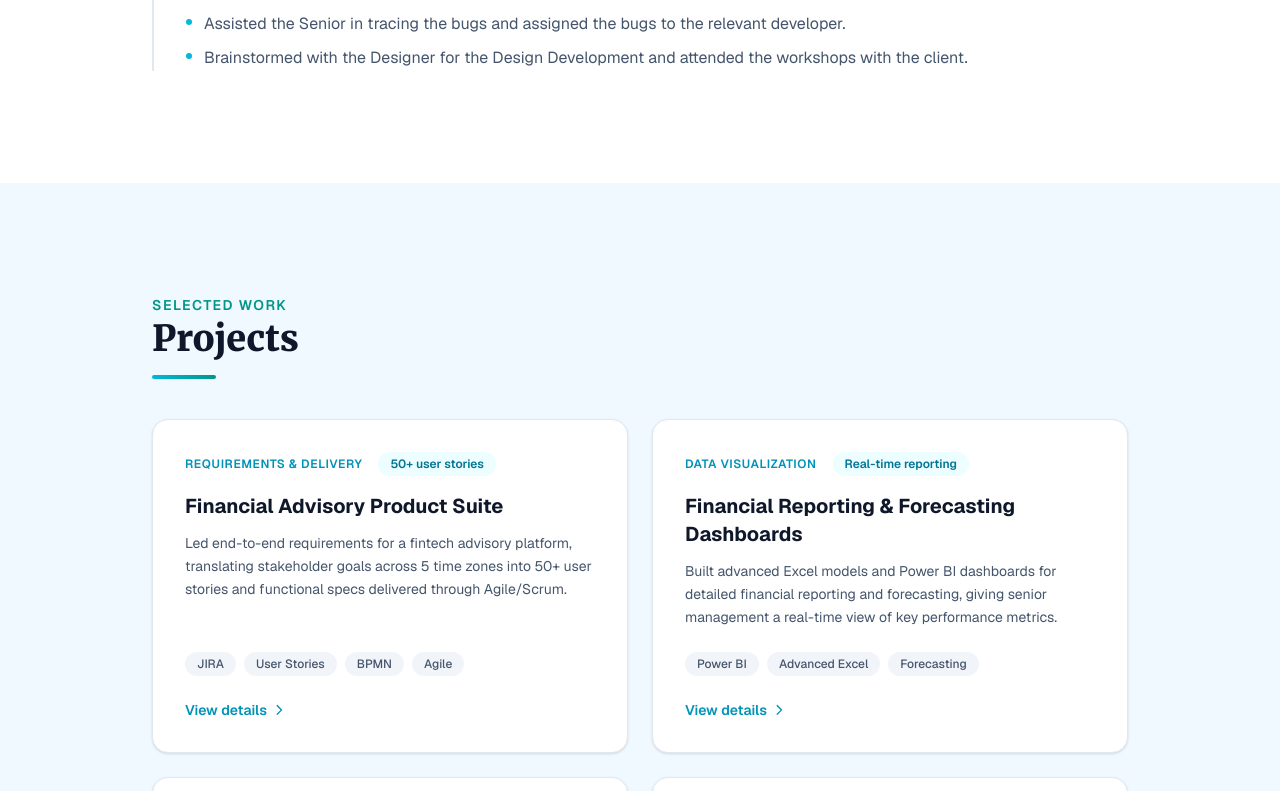
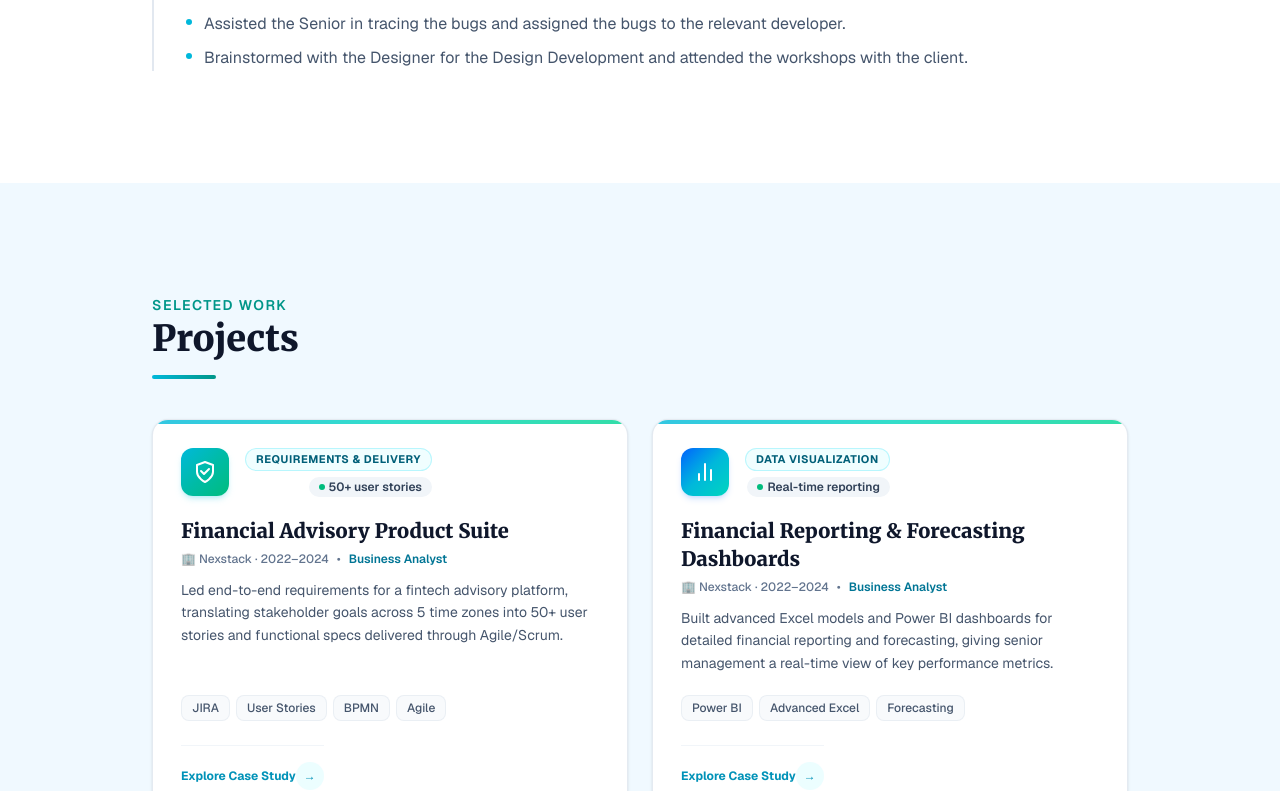
Before and after one commit to channyeintun/sumyat-portfolio, a Next.js app: page / in a window 1280 px wide. Shown: the part 2009-2800 px from the top of the page. Built offline with nearby package versions, Linux system fonts and the light colour scheme.

Commit message:
Update project section

```diff
--- a/src/components/Projects.tsx
+++ b/src/components/Projects.tsx
@@ -22,6 +22,57 @@ function runViewTransition(update: () => void, onDone: () => void) {
   const transition = document.startViewTransition(() => flushSync(update));
   transition.ready.catch(() => {});
   transition.finished.then(onDone, onDone);
+}
+
+function ProjectLogo({ id }: { id: string }) {
+  switch (id) {
+    case "financial-advisory-suite":
+      return (
+        <div className="flex h-12 w-12 shrink-0 items-center justify-center rounded-xl bg-gradient-to-br from-cyan-500 via-teal-500 to-emerald-500 p-2.5 text-white shadow-md shadow-cyan-500/20">
+          <svg className="h-6 w-6" viewBox="0 0 24 24" fill="none" stroke="currentColor" strokeWidth="2" strokeLinecap="round" strokeLinejoin="round">
+            <path d="M12 22s8-4 8-10V5l-8-3-8 3v7c0 6 8 10 8 10z" />
+            <path d="M8 11l3 3 5-5" />
+          </svg>
+        </div>
+      );
+    case "reporting-dashboards":
+      return (
+        <div className="flex h-12 w-12 shrink-0 items-center justify-center rounded-xl bg-gradient-to-br from-blue-600 via-cyan-500 to-teal-400 p-2.5 text-white shadow-md shadow-blue-500/20">
+          <svg className="h-6 w-6" viewBox="0 0 24 24" fill="none" stroke="currentColor" strokeWidth="2" strokeLinecap="round" strokeLinejoin="round">
+            <line x1="18" y1="20" x2="18" y2="10" />
+            <line x1="12" y1="20" x2="12" y2="4" />
+            <line x1="6" y1="20" x2="6" y2="14" />
+          </svg>
+        </div>
+      );
+    case "data-pipeline":
+      return (
+        <div className="flex h-12 w-12 shrink-0 items-center justify-center rounded-xl bg-gradient-to-br from-emerald-500 via-teal-500 to-cyan-600 p-2.5 text-white shadow-md shadow-emerald-500/20">
+          <svg className="h-6 w-6" viewBox="0 0 24 24" fill="none" stroke="currentColor" strokeWidth="2" strokeLinecap="round" strokeLinejoin="round">
+            <ellipse cx="12" cy="5" rx="9" ry="3" />
+            <path d="M21 12c0 1.66-4 3-9 3s-9-1.34-9-3" />
+            <path d="M3 5v14c0 1.66 4 3 9 3s9-1.34 9-3V5" />
+          </svg>
+        </div>
+      );
+    case "api-test-framework":
+      return (
+        <div className="flex h-12 w-12 shrink-0 items-center justify-center rounded-xl bg-gradient-to-br from-indigo-500 via-teal-500 to-cyan-500 p-2.5 text-white shadow-md shadow-indigo-500/20">
+          <svg className="h-6 w-6" viewBox="0 0 24 24" fill="none" stroke="currentColor" strokeWidth="2" strokeLinecap="round" strokeLinejoin="round">
+            <path d="M10 13a5 5 0 0 0 7.54.54l3-3a5 5 0 0 0-7.07-7.07l-1.72 1.71" />
+            <path d="M14 11a5 5 0 0 0-7.54-.54l-3 3a5 5 0 0 0 7.07 7.07l1.71-1.71" />
+          </svg>
+        </div>
+      );
+    default:
+      return (
+        <div className="flex h-12 w-12 shrink-0 items-center justify-center rounded-xl bg-gradient-to-br from-cyan-500 to-teal-500 p-2.5 text-white shadow-md">
+          <svg className="h-6 w-6" viewBox="0 0 24 24" fill="none" stroke="currentColor" strokeWidth="2">
+            <path d="M22 19a2 2 0 0 1-2 2H4a2 2 0 0 1-2-2V5a2 2 0 0 1 2-2h5l2 3h9a2 2 0 0 1 2 2z" />
+          </svg>
+        </div>
+      );
+  }
 }
 
 export default function Projects() {
@@ -95,51 +146,63 @@ export default function Projects() {
                   viewTransitionName:
                     pendingId === project.id ? SHARED_NAME : undefined,
                 }}
-                className="group flex h-full w-full flex-col rounded-2xl border border-slate-200 bg-white p-8 text-left shadow-sm transition duration-300 hover:-translate-y-1 hover:border-cyan-200 hover:shadow-md focus:outline-none focus-visible:ring-2 focus-visible:ring-cyan-500 focus-visible:ring-offset-2"
+                className="group relative flex h-full w-full flex-col overflow-hidden rounded-2xl border border-slate-200/90 bg-white p-7 text-left shadow-sm transition-all duration-300 hover:-translate-y-1.5 hover:border-cyan-300/80 hover:shadow-xl hover:shadow-cyan-950/5 focus:outline-none focus-visible:ring-2 focus-visible:ring-cyan-500"
               >
-                <div className="flex items-center justify-between gap-4">
-                  <span className="text-xs font-semibold tracking-wider text-cyan-600 uppercase">
+                {/* Top subtle gradient accent line */}
+                <div className="absolute inset-x-0 top-0 h-1 bg-gradient-to-r from-cyan-500 via-teal-400 to-emerald-400 opacity-80 group-hover:h-1.5 transition-all duration-300" />
+
+                {/* Logo & Category / Metric Row */}
+                <div className="flex items-start justify-between gap-4">
+                  <ProjectLogo id={project.id} />
+                  <div className="flex flex-col items-end gap-1.5">
+                    <span className="rounded-full border border-cyan-200/70 bg-cyan-50/80 px-2.5 py-0.5 text-[11px] font-bold text-cyan-800 uppercase tracking-wider">
                       {project.category}
                     </span>
-                  <span className="rounded-full bg-cyan-50 px-3 py-1 text-xs font-semibold text-cyan-700">
+                    <span className="inline-flex items-center gap-1 rounded-full bg-slate-100 px-2.5 py-0.5 text-xs font-semibold text-slate-700">
+                      <span className="h-1.5 w-1.5 rounded-full bg-emerald-500" />
                       {project.metric}
                     </span>
                   </div>
+                </div>
 
-                <h3 className="mt-4 text-xl font-bold text-slate-900 transition group-hover:text-cyan-700">
+                {/* Title & Metadata */}
+                <div className="mt-5">
+                  <h3 className="font-title text-xl font-extrabold text-slate-900 transition duration-300 group-hover:text-cyan-700">
                     {project.title}
                   </h3>
+                  <div className="mt-1.5 flex items-center gap-2 text-xs font-medium text-slate-500">
+                    <span>🏢 {project.timeline}</span>
+                    <span>•</span>
+                    <span className="text-cyan-700 font-semibold">{project.role}</span>
+                  </div>
+                </div>
 
+                {/* Description */}
                 <p className="mt-3 flex-1 text-sm leading-relaxed text-slate-600">
                   {project.description}
                 </p>
 
-                <ul className="mt-6 flex flex-wrap gap-2">
+                {/* Tags */}
+                <ul className="mt-5 flex flex-wrap gap-1.5">
                   {project.tags.map((tag) => (
                     <li
                       key={tag}
-                      className="rounded-full bg-slate-100 px-3 py-1 text-xs font-medium text-slate-600"
+                      className="rounded-lg border border-slate-200/60 bg-slate-50 px-2.5 py-1 text-xs font-medium text-slate-600 transition group-hover:border-cyan-200/60 group-hover:bg-cyan-50/40 group-hover:text-slate-800"
                     >
                       {tag}
                     </li>
                   ))}
                 </ul>
 
-                <span className="mt-6 inline-flex items-center gap-1 text-sm font-semibold text-cyan-600">
-                  View details
-                  <svg
-                    className="h-4 w-4 transition group-hover:translate-x-1"
-                    viewBox="0 0 20 20"
-                    fill="currentColor"
-                    aria-hidden="true"
-                  >
-                    <path
-                      fillRule="evenodd"
-                      d="M7.21 3.79a.75.75 0 011.06 0l5.5 5.5a.75.75 0 010 1.06l-5.5 5.5a.75.75 0 11-1.06-1.06L11.94 10 7.21 5.27a.75.75 0 010-1.06z"
-                      clipRule="evenodd"
-                    />
-                  </svg>
+                {/* Action CTA Link */}
+                <div className="mt-6 flex items-center justify-between border-t border-slate-100 pt-4 text-xs font-bold text-cyan-600 transition duration-300 group-hover:text-cyan-700">
+                  <span className="inline-flex items-center gap-1">
+                    Explore Case Study
                   </span>
+                  <span className="flex h-7 w-7 items-center justify-center rounded-full bg-cyan-50 text-cyan-600 transition duration-300 group-hover:translate-x-1 group-hover:bg-cyan-600 group-hover:text-white">
+                    →
+                  </span>
+                </div>
               </button>
             </Reveal>
           ))}
```
Lines whose indentation alone changed are shown as unchanged.
